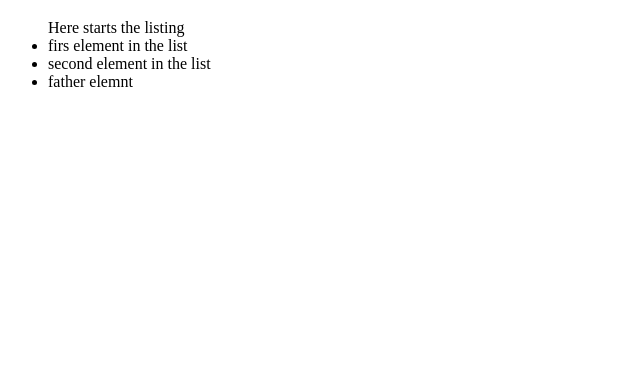
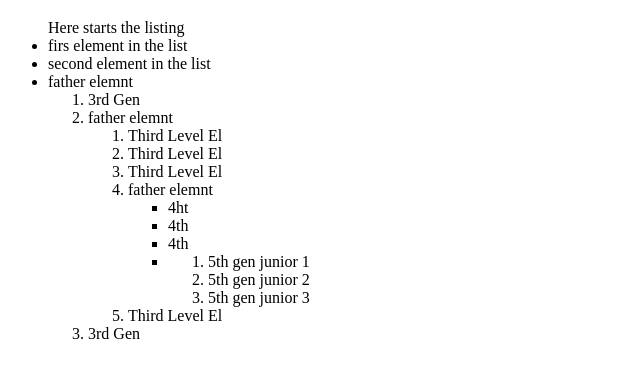
Before and after one commit to NenadJl/HTML-CSS, a plain HTML site: page index.html in a window 1280 px wide. Shown: the part 61-438 px from the top of the page, without its empty margins (0-640 px from the left). Drawn offline with Linux system fonts and the light colour scheme.

Commit message:
LatestBuild

```diff
--- a/index.html
+++ b/index.html
@@ -9,7 +9,34 @@
         <ul>Here starts the listing
             <li>firs element in the list</li>
             <li>second element in the list</li>
-            <li>father elemnt</li>
+            <li>father elemnt
+                <ol>
+                    <li>3rd Gen</li>
+                    <li>father elemnt
+                        <ol>
+                            <li>Third Level El</li>
+                            <li>Third Level El</li>
+                            <li>Third Level El</li>
+                            <li>father elemnt
+                                <ul>
+                                    <li>4ht</li>
+                                    <li>4th</li>
+                                    <li>4th</li>
+                                    <li>
+                                        <ol>
+                                            <li>5th gen junior 1</li>
+                                            <li>5th gen junior 2</li>
+                                            <li>5th gen junior 3</li>
+                                        </ol>
+                                    </li>
+                                </ul>
+                            </li>
+                            <li>Third Level El</li>
+                        </ol>
+                    </li>
+                    <li>3rd Gen</li>
+                </ol>
+            </li>
         </ul>
     </body>
 </html>
```
